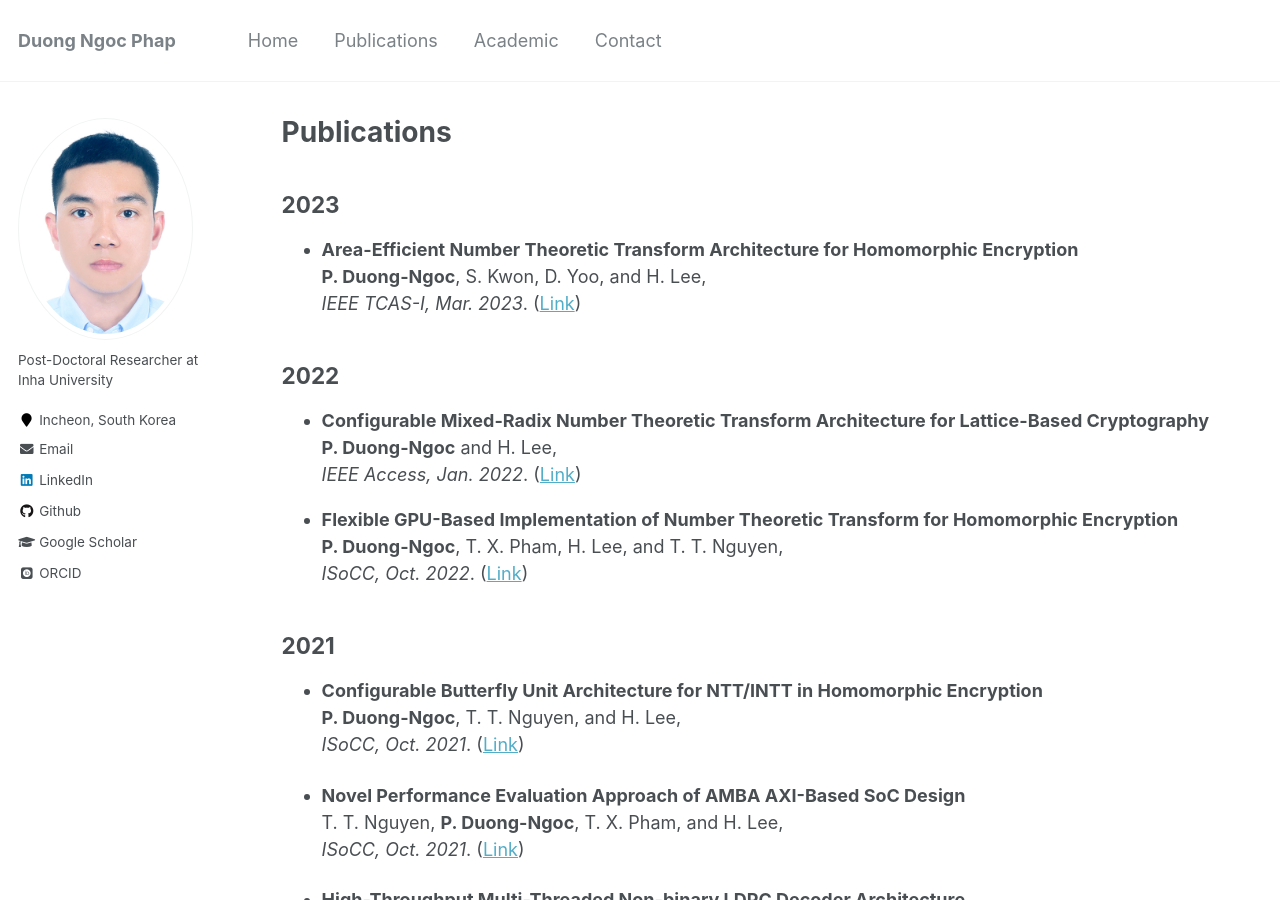
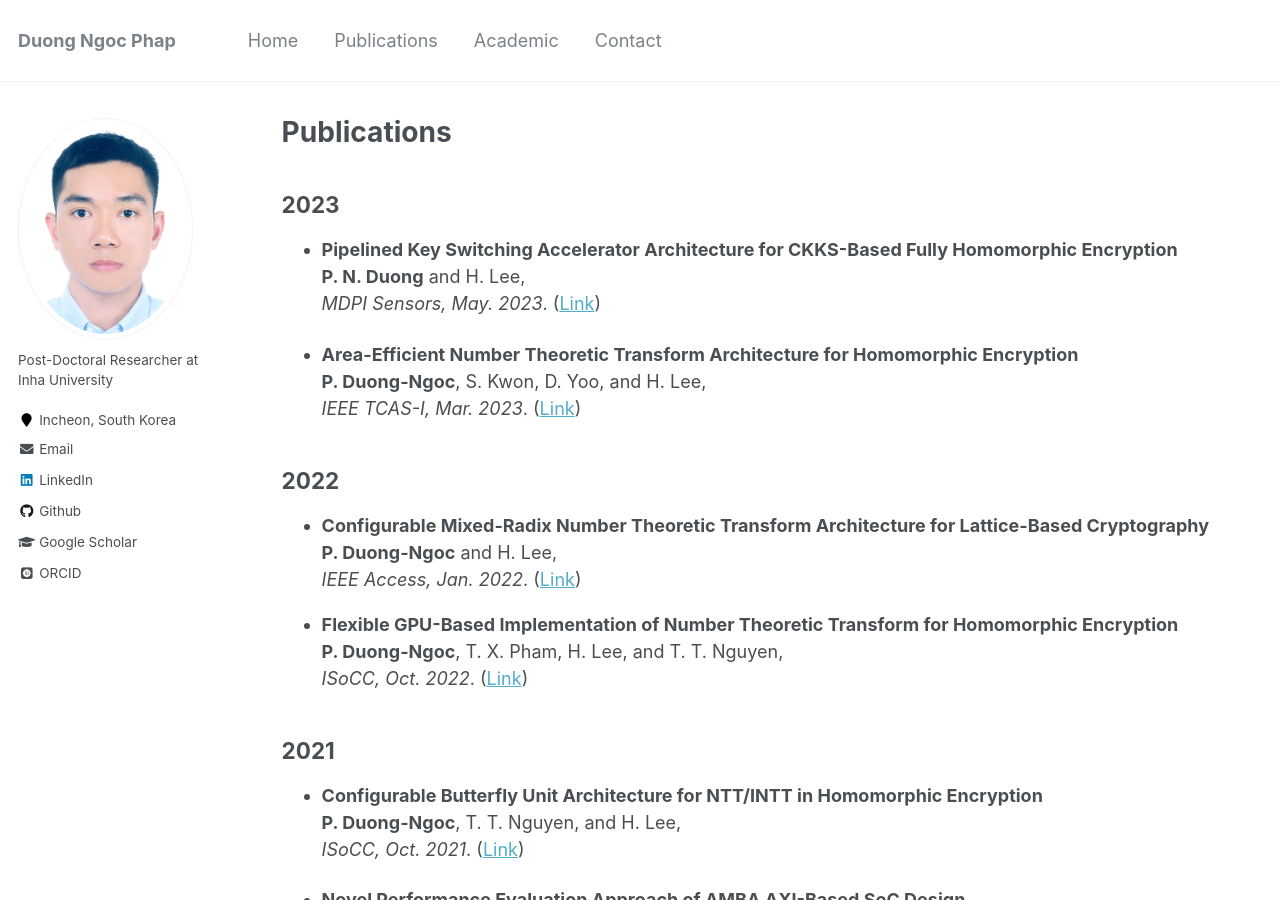
Before and after one commit to phapdn/phapdn.github.io, a Jekyll site: the page built from _pages/publications.md, in a window 1280 px wide and 900 px high. Built offline with Jekyll 4.4.1, drawn with Linux system fonts in a browser that asks for light colours; some web fonts are replaced.

Commit message:
Update publications.md

```diff
--- a/_pages/publications.md
+++ b/_pages/publications.md
@@ -6,6 +6,10 @@ author_profile: true
 ---
 
 ## 2023
+
+* **Pipelined Key Switching Accelerator Architecture for CKKS-Based Fully Homomorphic Encryption**
+  **P. N. Duong** and H. Lee,
+  *MDPI Sensors, May. 2023*. (<a href="https://www.mdpi.com/1424-8220/23/10/4594">Link</a>)
 
 * **Area-Efficient Number Theoretic Transform Architecture for Homomorphic Encryption**
   **P. Duong-Ngoc**, S. Kwon, D. Yoo, and H. Lee,
```
